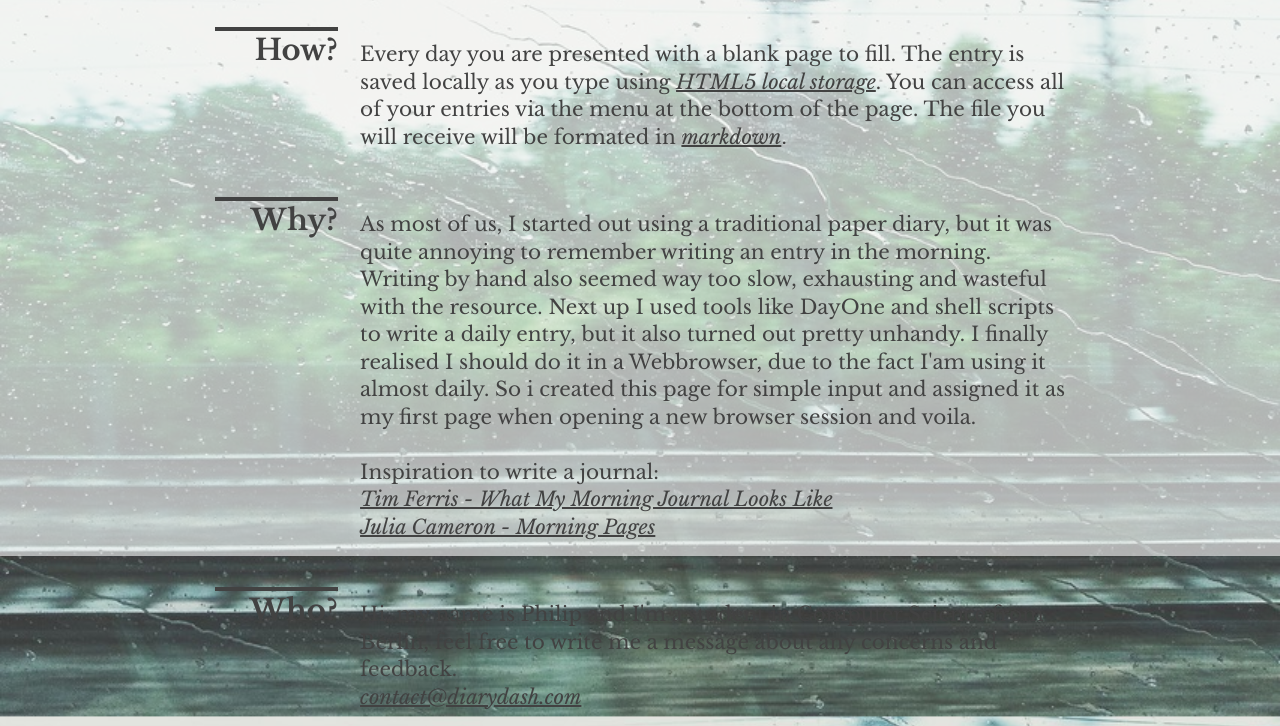
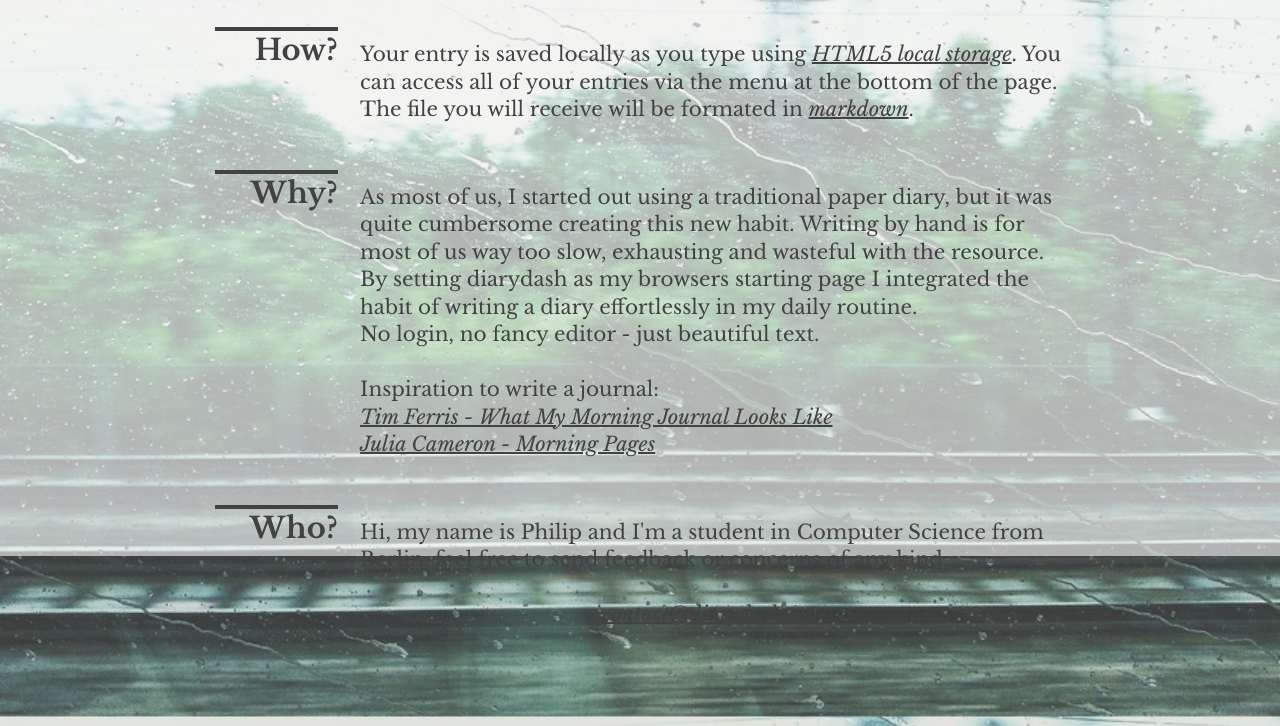
Before and after one commit to peetzweg/diarydash-deprecated, a plain HTML site: page info.html in a window 1280 px wide. Shown: the part 244-970 px from the top of the page. Drawn offline with nearby package versions, Linux system fonts and the light colour scheme; a script that the page names is missing.

Commit message:
shortend the info texts

```diff
--- a/css/diarydash.css
+++ b/css/diarydash.css
@@ -83,6 +83,12 @@ a:hover {
 	line-height: 1.375;
 }
 
+@media (max-width: 992px) {
+	.title {
+		text-align: center;
+  }
+}
+
 .content {
 	/* Size/Padding/Margin */
 	margin:0 0 0 0;
--- a/info.html
+++ b/info.html
@@ -40,7 +40,7 @@
 					<div class="subheading"></div>
 				</div>
 				<div class="col s12 l10 content">
-					Every day you are presented with a blank page to fill. The entry is saved locally as you type using <a href="http://en.wikipedia.org/wiki/Web_storage">HTML5 local storage</a>. You can access all of your entries via the menu at the bottom of the page. The file you will receive will be formated in <a href="http://en.wikipedia.org/wiki/Markdown">markdown</a>.
+					Your entry is saved locally as you type using <a href="http://en.wikipedia.org/wiki/Web_storage">HTML5 local storage</a>. You can access all of your entries via the menu at the bottom of the page. The file you will receive will be formated in <a href="http://en.wikipedia.org/wiki/Markdown">markdown</a>.
 				</div>
 			</div>
 
@@ -50,10 +50,12 @@
 					<div class="subheading"></div>
 				</div>
 				<div class="col s12 l10 content">
-					As most of us, I started out using a traditional paper diary, but it was quite annoying to remember writing an entry in the morning. Writing by hand also seemed way too slow, exhausting and wasteful with the resource. Next up I used tools like DayOne and shell scripts to write a daily entry, but it also turned out pretty unhandy. I finally realised I should do it in a  Webbrowser, due to the fact I'am using it almost daily. So i created this page for simple input and assigned it as my first page when opening a new browser session and voila.
+					As most of us, I started out using a traditional paper diary, but it was quite cumbersome creating this new habit. Writing by hand is for most of us way too slow, exhausting and wasteful with the resource. By setting diarydash as my browsers starting page I integrated the habit of writing a diary effortlessly in my daily routine.
+					<br>
+					No login, no fancy editor - just beautiful text.
 					<br><br>Inspiration to write a journal:
-					<br><a href="http://fourhourworkweek.com/2015/01/15/morning-pages/">Tim Ferris - What My Morning Journal Looks Like</a>
-					<br><a href="http://juliacameronlive.com/basic-tools/morning-pages/">Julia Cameron - Morning Pages</a>
+						<br><a href="http://fourhourworkweek.com/2015/01/15/morning-pages/">Tim Ferris - What My Morning Journal Looks Like</a>
+						<br><a href="http://juliacameronlive.com/basic-tools/morning-pages/">Julia Cameron - Morning Pages</a>
 				</div>
 			</div>
 
@@ -63,9 +65,11 @@
 					<div class="subheading"></div>
 				</div>
 				<div class="col s12 l10 content">
-						Hi, my name is Philip and I'm a student in Computer Science from Berlin, feel free to write me a message about any concerns and feedback.
-						<br>
-						<a href="mailto:contact@diarydash.com">contact@diarydash.com</a>
+						Hi, my name is Philip and I'm a student in Computer Science from Berlin, feel free to send feedback or concerns of any kind.
+						<br><br>
+						<div class="center-align">
+							<a href="mailto:contact@diarydash.com">contact@diarydash.com</a>
+						</div>
 				</div>
 			</div>
 		</div>
```
